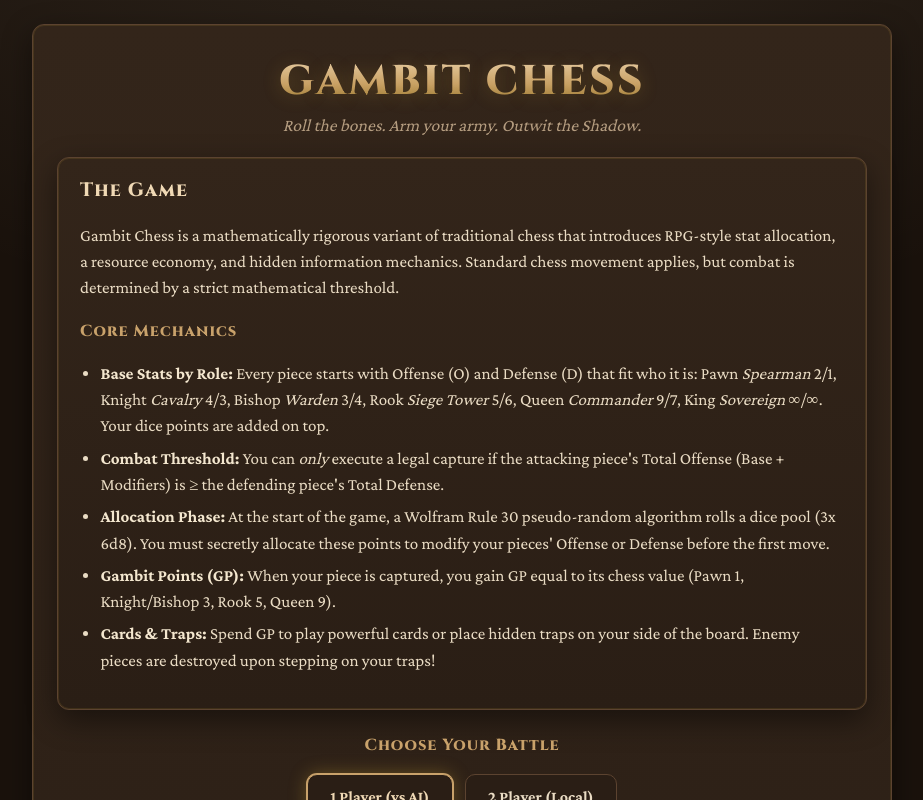
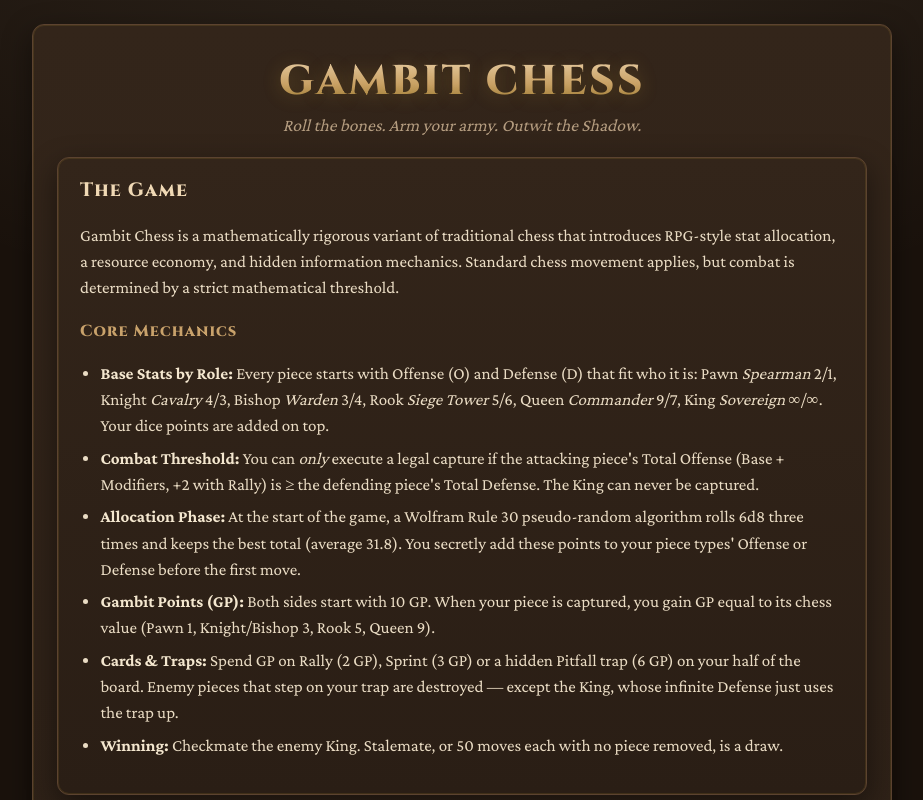
Before and after one commit to malcolm1014/Gambit-Chess, a React (Vite) app in the folder gambit-chess/: page / in a window 1280 px wide. Shown: the top 800 px of the page, without its empty margins (178-1101 px from the left). Built offline with nearby package versions, Linux system fonts and the light colour scheme.

Commit message:
Add files via upload

```diff
--- a/gambit-chess/src/App.tsx
+++ b/gambit-chess/src/App.tsx
@@ -17,9 +17,9 @@ import type { GameState } from './types';
 import './index.css';
 
 const DEFAULT_DECK: CardData[] = [
-  { id: '1', name: 'Rally', cost: 2, description: 'Give one of your pieces +2 Offense for this turn.', type: 'buff' },
-  { id: '2', name: 'Pitfall', cost: TRAP_COST, description: 'Place a hidden trap. Enemy unit is destroyed upon entering.', type: 'trap' },
-  { id: '3', name: 'Sprint', cost: 3, description: 'Move a Pawn 2 squares forward.', type: 'movement' },
+  { id: '1', name: 'Rally', cost: 2, description: 'Give one of your pieces +2 Offense until you move.', type: 'buff' },
+  { id: '2', name: 'Pitfall', cost: TRAP_COST, description: 'Hide a trap on your half. An enemy piece that enters is destroyed (Kings are immune).', type: 'trap' },
+  { id: '3', name: 'Sprint', cost: 3, description: 'Move a Pawn 2 squares forward (both squares empty). Uses your move.', type: 'movement' },
 ];
 
 const cap = (s?: string | null) => (s ? s.charAt(0).toUpperCase() + s.slice(1) : '');
--- a/gambit-chess/src/IntroScreen.tsx
+++ b/gambit-chess/src/IntroScreen.tsx
@@ -138,10 +138,11 @@ export function IntroScreen({ onCompleteAllocation }: IntroScreenProps) {
         <h3>Core Mechanics</h3>
         <ul>
           <li><strong>Base Stats by Role:</strong> Every piece starts with Offense (O) and Defense (D) that fit who it is: Pawn <em>Spearman</em> 2/1, Knight <em>Cavalry</em> 4/3, Bishop <em>Warden</em> 3/4, Rook <em>Siege Tower</em> 5/6, Queen <em>Commander</em> 9/7, King <em>Sovereign</em> ∞/∞. Your dice points are added on top.</li>
-          <li><strong>Combat Threshold:</strong> You can <em>only</em> execute a legal capture if the attacking piece's Total Offense (Base + Modifiers) is &ge; the defending piece's Total Defense.</li>
-          <li><strong>Allocation Phase:</strong> At the start of the game, a Wolfram Rule 30 pseudo-random algorithm rolls a dice pool (3x 6d8). You must secretly allocate these points to modify your pieces' Offense or Defense before the first move.</li>
-          <li><strong>Gambit Points (GP):</strong> When your piece is captured, you gain GP equal to its chess value (Pawn 1, Knight/Bishop 3, Rook 5, Queen 9).</li>
-          <li><strong>Cards & Traps:</strong> Spend GP to play powerful cards or place hidden traps on your side of the board. Enemy pieces are destroyed upon stepping on your traps!</li>
+          <li><strong>Combat Threshold:</strong> You can <em>only</em> execute a legal capture if the attacking piece's Total Offense (Base + Modifiers, +2 with Rally) is &ge; the defending piece's Total Defense. The King can never be captured.</li>
+          <li><strong>Allocation Phase:</strong> At the start of the game, a Wolfram Rule 30 pseudo-random algorithm rolls 6d8 three times and keeps the best total (average 31.8). You secretly add these points to your piece types' Offense or Defense before the first move.</li>
+          <li><strong>Gambit Points (GP):</strong> Both sides start with 10 GP. When your piece is captured, you gain GP equal to its chess value (Pawn 1, Knight/Bishop 3, Rook 5, Queen 9).</li>
+          <li><strong>Cards & Traps:</strong> Spend GP on Rally (2 GP), Sprint (3 GP) or a hidden Pitfall trap (6 GP) on your half of the board. Enemy pieces that step on your trap are destroyed — except the King, whose infinite Defense just uses the trap up.</li>
+          <li><strong>Winning:</strong> Checkmate the enemy King. Stalemate, or 50 moves each with no piece removed, is a draw.</li>
         </ul>
       </div>
 
```
